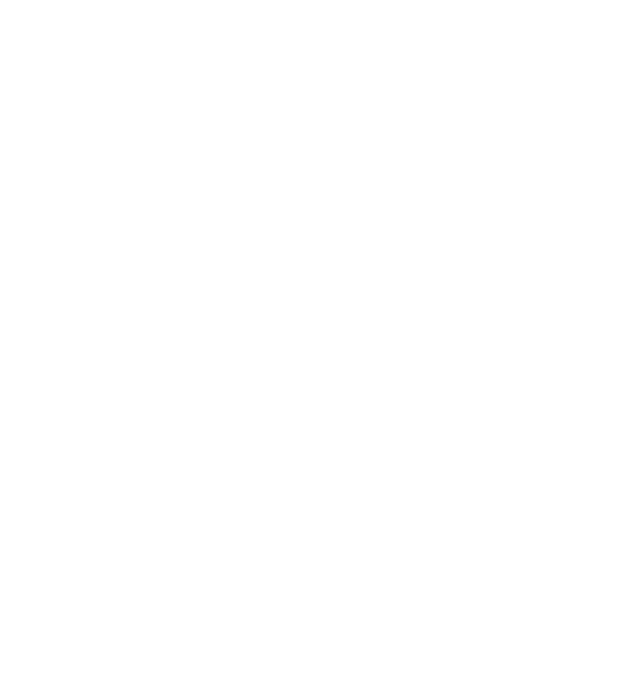
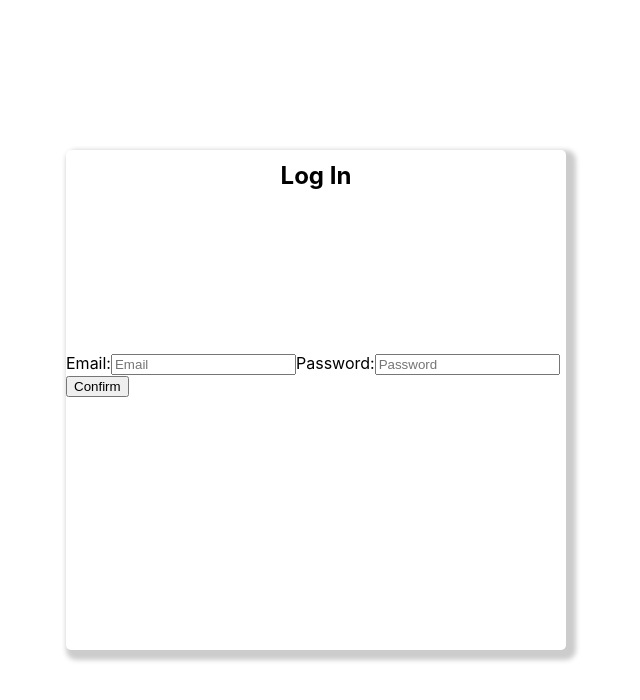
Before and after one commit to leonsuaren/todo, a React (Create React App) app: page /login in a window 1280 px wide. Before the commit this address had no page. Shown: the top 700 px of the page, without its empty margins (324-964 px from the left). Built offline with nearby package versions, Linux system fonts and the light colour scheme.

Commit message:
develop log in form and connect to the end point

```diff
--- a/src/App.js
+++ b/src/App.js
@@ -4,13 +4,18 @@ import { BrowserRouter as Router, Route, Routes } from 'react-router-dom';
 
 import { Home } from './views/home'
 import { Register } from './views/register';
+import { ProtectRoute } from './protect-route';
+import { Login } from './views/log-in';
 
 function App() {
   return (
     <div>
       <Router>
         <Routes>
-          <Route path='/' element={<Home />} />
+          <Route element={<ProtectRoute />}>
+            <Route path='/' element={<Home />} />
+          </Route>
+          <Route path='login' element={<Login />} />
           <Route path='register' element={<Register />} />
         </Routes>
       </Router>
--- a/src/protect-route/ProtectRoute.js
+++ b/src/protect-route/ProtectRoute.js
@@ -1,8 +1,8 @@
 import { Outlet, Navigate } from 'react-router-dom';
 
-export const ProtectRoute = () => {
+export const ProtectRoute = ({ children }) => {
   if (!localStorage.getItem('username')) {
     return <Navigate to='login' replace />
   }
-  return children ? children : <Outlet />
+  return children ? children : <Outlet />;
 }
--- a/src/views/log-in/Login.jsx
+++ b/src/views/log-in/Login.jsx
@@ -0,0 +1,43 @@
+import React from 'react';
+import { useNavigate } from 'react-router-dom';
+
+import { useFormik } from 'formik';
+import axios from 'axios';
+
+import { LoginWrapper } from './styled';
+
+export const Login = () => {
+  const navigate = useNavigate();
+  const formik = useFormik({
+    initialValues: {
+      email: '',
+      password: ''
+    },
+    onSubmit: async values => {
+      await axios.post('http://localhost:3000/api/auth/login', { email: values.email, password: values.password }).then((res) => {
+        localStorage.setItem('username', res.data.user.username);
+        navigate('/');
+      }).catch((error) => {
+        console.log(error);
+      })
+    }
+  });
+
+
+  return (
+    <LoginWrapper>
+      <h2>Log In</h2>
+      <form onSubmit={formik.handleSubmit}>
+        <label>
+          Email:
+        <input type='email' value={formik.values.email} placeholder='Email' name='email' onChange={formik.handleChange} />
+        </label>
+        <label>
+          Password:
+        <input type='password' value={formik.values.password} placeholder='Password' name='password' onChange={formik.handleChange} />
+        </label>
+        <button type='submit'>Confirm</button>
+      </form>
+    </LoginWrapper>
+  )
+}
--- a/src/views/log-in/index.js
+++ b/src/views/log-in/index.js
@@ -0,0 +1 @@
+export { Login } from './Login';
--- a/src/views/log-in/styled.js
+++ b/src/views/log-in/styled.js
@@ -0,0 +1,16 @@
+import styled from 'styled-components';
+
+export const LoginWrapper = styled.div`
+  width: 500px;
+  height: 500px;
+  box-shadow: 5px 5px 5px 5px #CCCCCC;
+  border-radius: 5px;
+  position: absolute;
+  left: 50%;
+  top: 50%;
+  transform: translate(-50%, -50%);
+  display: grid;
+  grid-template-rows: 10% 70% 20%;
+  align-items: center;
+  justify-items: center;
+`;
--- a/src/views/register/Register.jsx
+++ b/src/views/register/Register.jsx
@@ -18,8 +18,7 @@ export const Register = () => {
     },
     onSubmit: async values => {
       await axios.post('http://localhost:3000/api/auth/register', { username: values.username, email: values.email, password: values.password }).then((res) => {
-        localStorage.setItem('username', res.data.user.username);
-        navigate('/')
+        navigate('/login')
       }).catch((error) => {
         console.log(error);
       })
```
